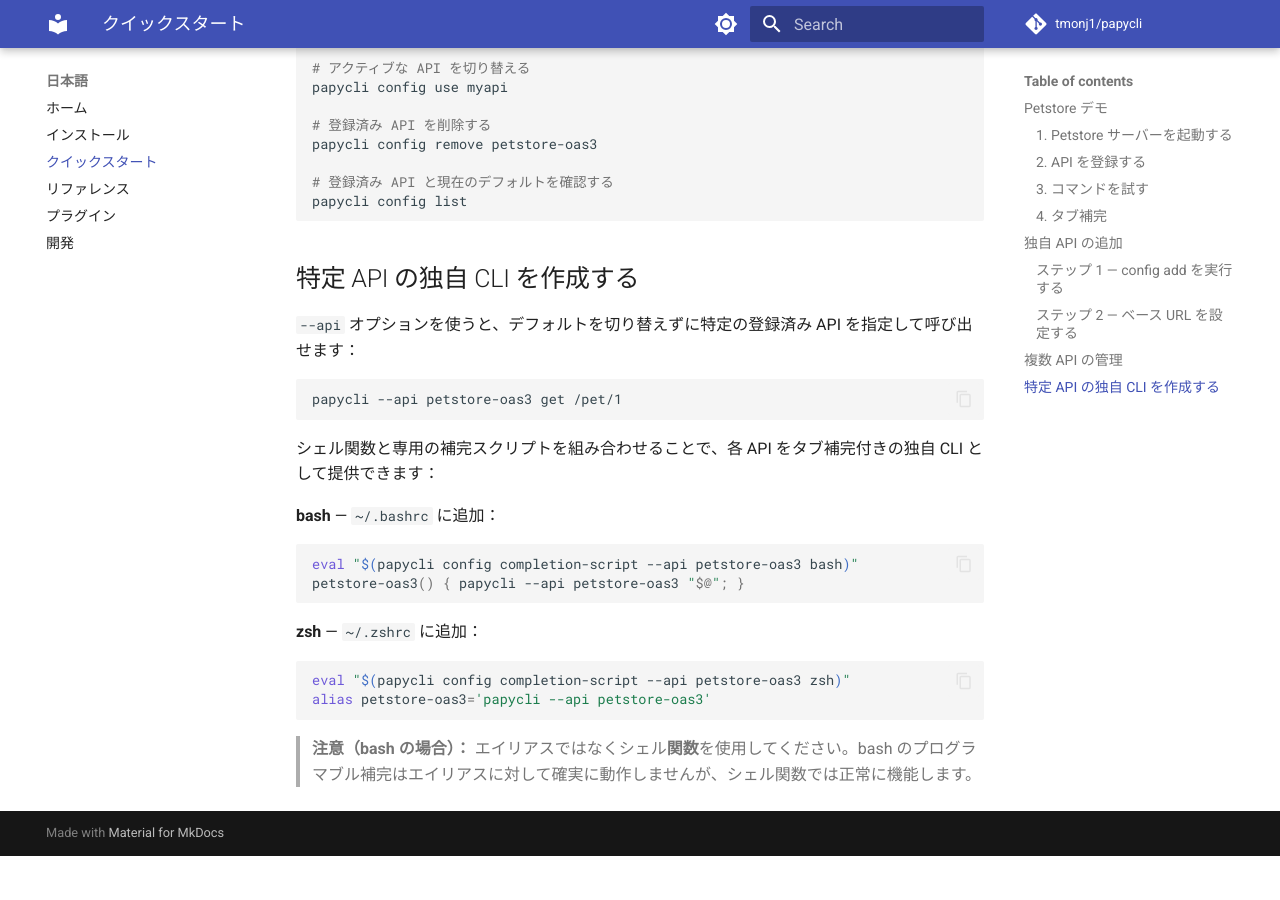
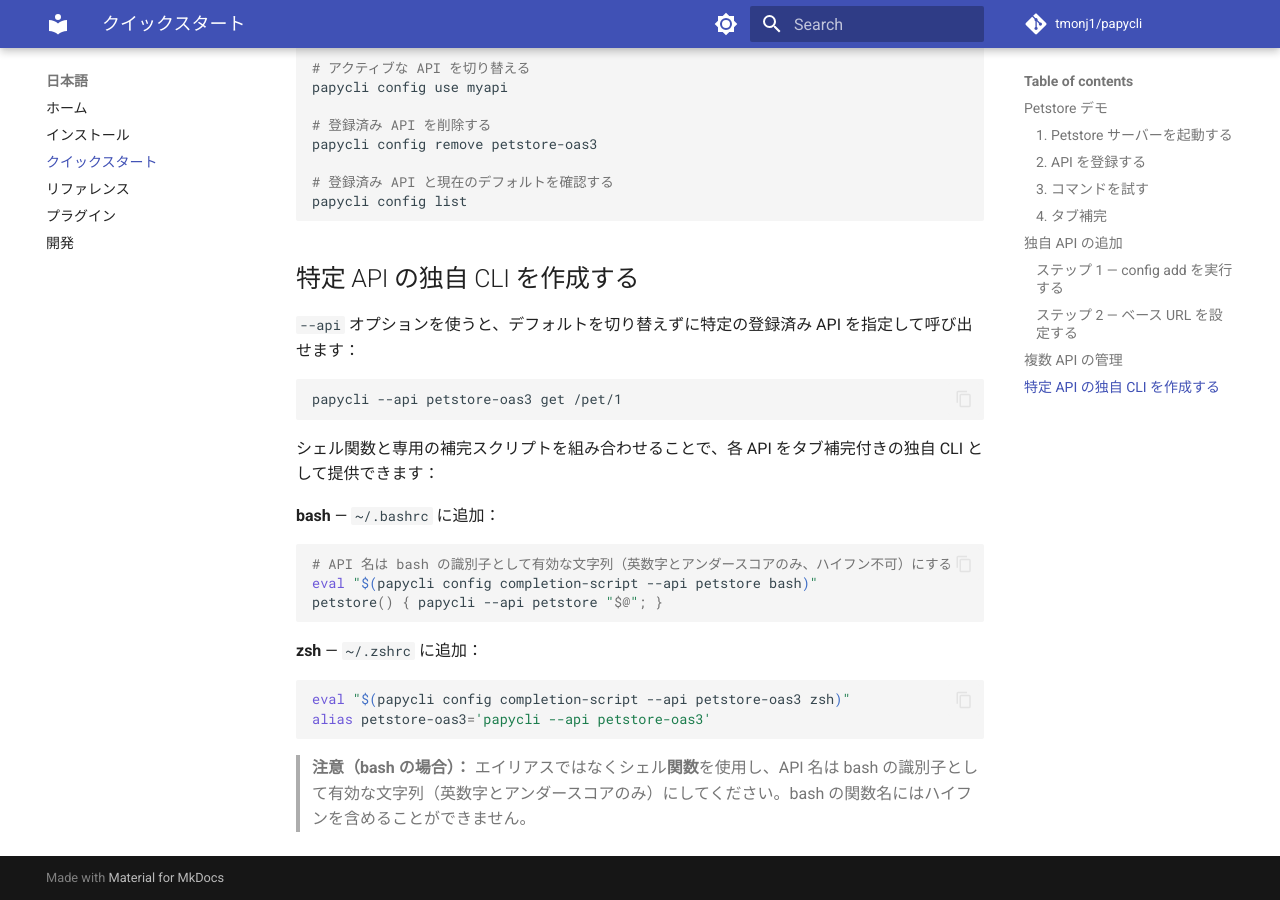
Before and after one commit to tmonj1/papycli, an MkDocs documentation site: the page built from manual/ja/quickstart.md, in a window 1280 px wide and 900 px high, scrolled down 2537 px. Built offline with MkDocs 1.6.1 and Material for MkDocs 9.7.7, drawn with Linux system fonts in a browser that asks for light colours; comment, search, counter and statistics services are not loaded; before the commit the page ends 3393 px from its top, so only the background shows below that.

Commit message:
docs: fix bash function name with hyphens and broken anchor link
- bash 例で API 名をハイフン不可の識別子 (petstore) に変更し、ハイフン不可の注記を追加
- manual/reference.md のアンカーリンクを quickstart.md への相対リンクに修正

Co-Authored-By: Claude Sonnet 4.6 <noreply@anthropic.com>

````diff
--- a/manual/ja/quickstart.md
+++ b/manual/ja/quickstart.md
@@ -138,8 +138,9 @@ papycli --api petstore-oas3 get /pet/1
 **bash** — `~/.bashrc` に追加：
 
 ```bash
-eval "$(papycli config completion-script --api petstore-oas3 bash)"
-petstore-oas3() { papycli --api petstore-oas3 "$@"; }
+# API 名は bash の識別子として有効な文字列（英数字とアンダースコアのみ、ハイフン不可）にする
+eval "$(papycli config completion-script --api petstore bash)"
+petstore() { papycli --api petstore "$@"; }
 ```
 
 **zsh** — `~/.zshrc` に追加：
@@ -149,4 +150,4 @@ eval "$(papycli config completion-script --api petstore-oas3 zsh)"
 alias petstore-oas3='papycli --api petstore-oas3'
 ```
 
-> **注意（bash の場合）：** エイリアスではなくシェル**関数**を使用してください。bash のプログラマブル補完はエイリアスに対して確実に動作しませんが、シェル関数では正常に機能します。
+> **注意（bash の場合）：** エイリアスではなくシェル**関数**を使用し、API 名は bash の識別子として有効な文字列（英数字とアンダースコアのみ）にしてください。bash の関数名にはハイフンを含めることができません。
````
Also changed, not shown: README.ja.md (+6 -5 lines), README.md (+6 -5 lines), manual/ja/reference.md (+1 -1 lines), manual/quickstart.md (+4 -3 lines), manual/reference.md (+1 -1 lines).
